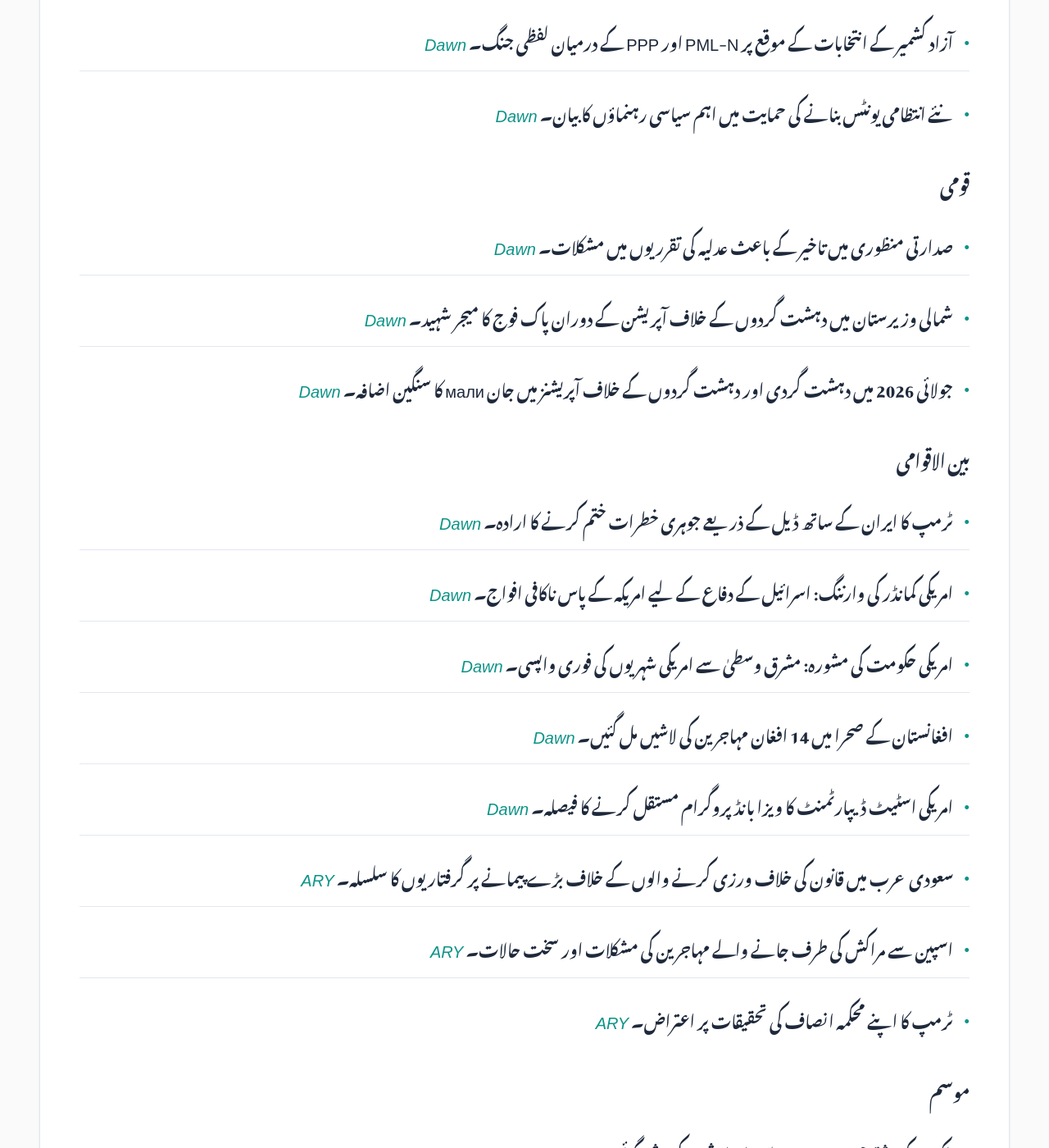
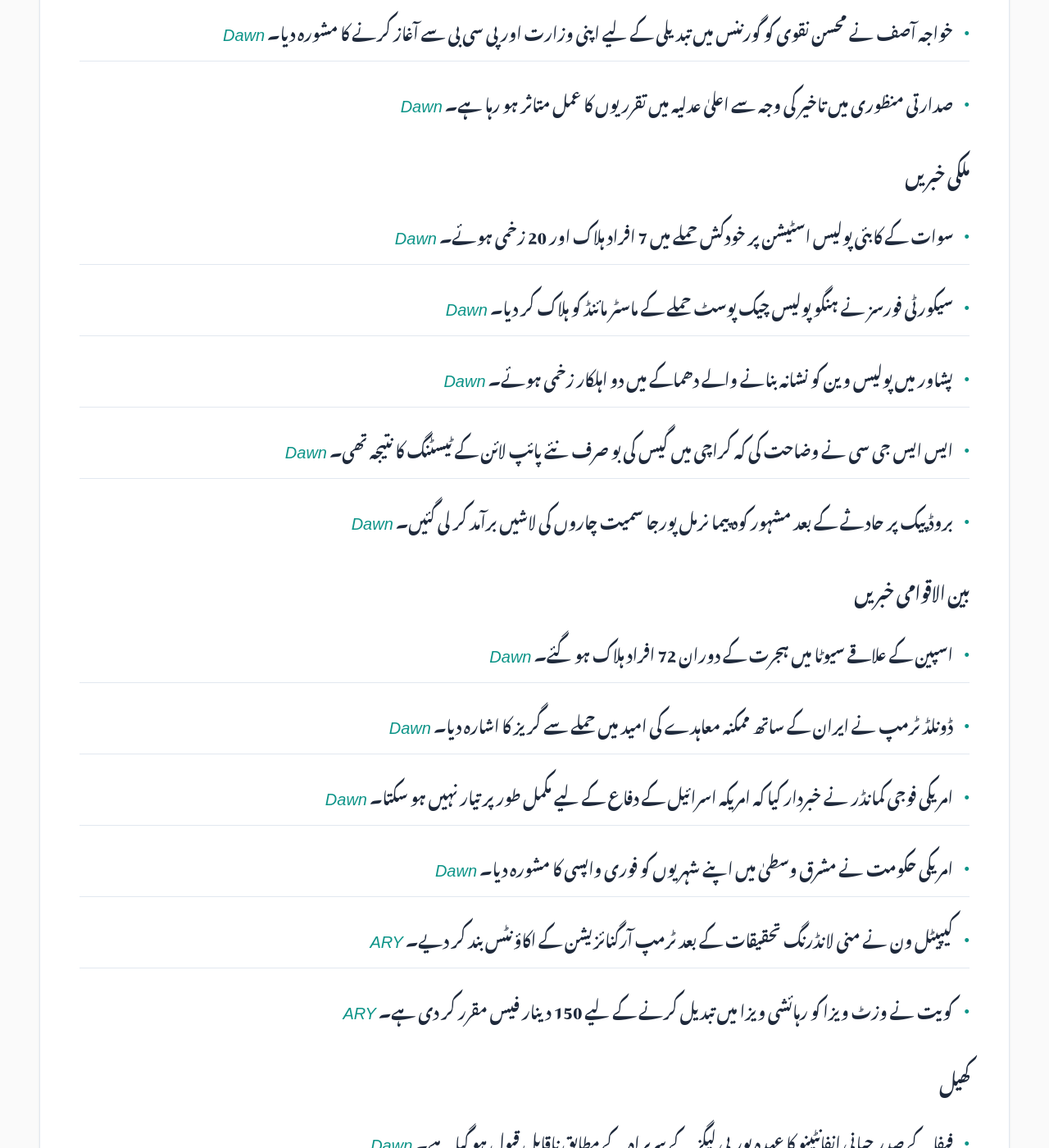
Before and after one commit to zsubzwary/news, a Jekyll site: the page built from ur/index.md, in a window 1280 px wide and 1400 px high, scrolled down 1360 px. Shown: the whole window at 82% size. Built offline with Jekyll 4.4.1, drawn with Linux system fonts in a browser that asks for light colours; some web fonts are replaced; comment, search, counter and statistics services are not loaded; some of the changed text lies outside the part shown.

Commit message:
DateTime; 2026-08-02T16:09:13.861Z

```diff
--- a/ur/index.md
+++ b/ur/index.md
@@ -7,50 +7,48 @@ rtl: true
 
 پاکستان کی تازہ خبروں کا خلاصہ
 
- &lrm; 02-Aug-2026 09:09PKT
+ &lrm; 02-Aug-2026 21:09PKT
 
 پڑھنے کا وقت : 3 منٹ
 
 ### معیشت
-- بلوچستان میں ایرانی تیل کی اسمگلنگ میں 60 فیصد کمی کا دعویٰ۔ *[Dawn](https://www.dawn.com/news/2020065/iranian-oil-smuggling-drops-60pc-claim-sources)*
-- پاکستان کی آٹو پالیسی پر نئی بحث اور صنعتی چیلنجز۔ *[Dawn](https://www.dawn.com/news/2020071/rethinking-the-auto-policy)*
-- مختلف علاقوں میں گیس کی فراہمی 12 گھنٹوں کے لیے معطل رہے گی۔ *[ARY](https://arynews.tv/gas-supply-to-be-suspended-in-these-areas-for-12-hours)*
-- پاکستان میں سیمنٹ کی موجودہ قیمتوں کی تفصیلات۔ *[ARY](https://arynews.tv/cement-price-in-pakistan-today-august-1-2026)*
+- یورپی ممالک کی جانب سے پاکستان کی ٹیکسٹائل صنعت پر لگائے جانے والے الزامات کے حوالے سے بحث جاری ہے۔ *[Dawn](https://www.dawn.com/news/2020141/guilty-until-proven-innocent-pakistans-textile-trade-on-trial)*
+- بلوچستان میں کارروائیوں کے باعث ایران سے ہونے والی تیل کی اسمگلنگ میں 60 فیصد کمی آئی ہے۔ *[Dawn](https://www.dawn.com/news/2020065/iranian-oil-smuggling-drops-60pc-claim-sources)*
+
+### موسم
+- حیدرآباد میں بارشوں کے باعث معمولات زندگی متاثر ہوئے اور بجلی کی فراہمی میں خلل پڑا۔ *[Dawn](https://www.dawn.com/news/2020152/routine-life-disrupted-in-hyderabad-after-rain-lashes-city)*
+- پاکستان کے بیشتر حصوں میں 4 اگست تک شدید بارشوں کی پیشگوئی کی گئی ہے۔ *[Dawn](https://www.dawn.com/news/2020036/most-parts-of-country-brace-for-heavy-rains)*
+- جنوبی کوریا میں ریکارڈ گرمی، درجہ حرارت 42.5 ڈگری سینٹی گریڈ تک پہنچ گیا۔ *[Dawn](https://www.dawn.com/news/2020115/south-korea-records-its-highest-ever-temperature-of-425c)*
 
 ### سیاست
-- آزاد جموں و کشمیر میں انتخابات کے دوسرے مرحلے کا آغاز۔ *[Dawn](https://www.dawn.com/news/2020095/second-phase-of-ajk-polls-begins-in-muzaffarabad-division)*
-- آزاد کشمیر میں انتخابات کے نتائج پر اتحادیوں (PML-N اور PPP) کے درمیان بڑھتا ہوا تناؤ۔ *[Dawn](https://www.dawn.com/news/2020046/allies-rift-continues-to-widen-as-ajk-polls-enter-2nd-phase)*
-- بلاول بھٹو زرداری کی مصالحت کمیشن کے حوالے سے اہم پیش رفت۔ *[Dawn](https://www.dawn.com/news/2019950/bilawal-receives-jaac-response-on-reconciliation-commission-says-ajk-pm-to-consult-stakeholders-on-way-forward)*
-- آزاد کشمیر کے انتخابات کے تناؤ کو کم کرنے کے لیے سیاسی رہنماؤں کی ملاقاتیں۔ *[Dawn](https://www.dawn.com/news/2019951/pml-n-ppp-leaders-resume-talks-to-ease-tensions-over-ajk-polls)*
-- آزاد کشمیر کے انتخابات کے موقع پر PML-N اور PPP کے درمیان لفظی جنگ۔ *[Dawn](https://www.dawn.com/news/2019925/ppp-pml-n-continue-war-of-words-on-eve-of-muzaffarabad-elections)*
-- نئے انتظامی یونٹس بنانے کی حمایت میں اہم سیاسی رہنماؤں کا بیان۔ *[Dawn](https://www.dawn.com/news/2019935/enough-is-enough-mqm-p-leaders-shahid-khaqan-back-creation-of-new-administrative-units)*
+- آزاد جموں و کشمیر کے انتخابات کے دوسرے مرحلے کے اختتام پر rigging کے الزامات سامنے آئے۔ *[Dawn](https://www.dawn.com/news/2020095/second-phase-of-ajk-polls-conclude-amid-renewed-rigging-allegations-by-ppp)*
+- الیکشن کمیشن کی جانب سے وفات پا جانے والے ووٹرز کو حذف کرنے کے بعد انتخابی فہرستوں میں کمی واقع ہوئی۔ *[Dawn](https://www.dawn.com/news/2020147/electoral-rolls-shrink-by-589458-in-less-than-two-months-as-ecp-removes-1.48m-deceased-voters)*
+- خواجہ آصف نے محسن نقوی کو گورننس میں تبدیلی کے لیے اپنی وزارت اور پی سی بی سے آغاز کرنے کا مشورہ دیا۔ *[Dawn](https://www.dawn.com/news/2020112/asif-reacts-to-naqvis-call-for-governance-reset-urges-him-to-begin-with-his-own-ministry-or-pcb)*
+- صدارتی منظوری میں تاخیر کی وجہ سے اعلیٰ عدلیہ میں تقرریوں کا عمل متاثر ہو رہا ہے۔ *[Dawn](https://www.dawn.com/news/2020043/presidential-nod-delay-hits-judiciary-appointments)*
 
-### قومی
-- صدارتی منظوری میں تاخیر کے باعث عدلیہ کی تقرریوں میں مشکلات۔ *[Dawn](https://www.dawn.com/news/2020043/presidential-nod-delay-hits-judiciary-appointments)*
-- شمالی وزیرستان میں دہشت گردوں کے خلاف آپریشن کے دوران پاک فوج کا میجر شہید۔ *[Dawn](https://www.dawn.com/news/2019936/army-major-martyred-in-north-waziristan-ibo-ispr)*
-- جولائی 2026 میں دہشت گردی اور دہشت گردوں کے خلاف آپریشنز میں جان мали کا سنگین اضافہ۔ *[Dawn](https://www.dawn.com/news/2019937/july-deadliest-month-of-2026-as-205-lives-lost-401-terrorists-killed-picss)*
+### ملکی خبریں
+- سوات کے کابئی پولیس اسٹیشن پر خودکش حملے میں 7 افراد ہلاک اور 20 زخمی ہوئے۔ *[Dawn](https://www.dawn.com/news/2020154/at-least-7-killed-20-injured-in-suicide-attack-on-kabal-police-station-in-swat)*
+- سیکورٹی فورسز نے ہنگو پولیس چیک پوسٹ حملے کے ماسٹر مائنڈ کو ہلاک کر دیا۔ *[Dawn](https://www.dawn.com/news/2020144/security-forces-kill-mastermind-of-hangu-police-checkpost-attack-sources)*
+- پشاور میں پولیس وین کو نشانہ بنانے والے دھماکے میں دو اہلکار زخمی ہوئے۔ *[Dawn](https://www.dawn.com/news/2020137/2-cops-injured-in-ied-blast-targeting-police-van-in-peshawar)*
+- ایس ایس جی سی نے وضاحت کی کہ کراچی میں گیس کی بو صرف نئے پائپ لائن کے ٹیسٹنگ کا نتیجہ تھی۔ *[Dawn](https://www.dawn.com/news/2020140/ssgc-assures-citizens-there-is-no-gas-leak-says-odourisation-plant-testing-led-to-complaints)*
+- بروڈ پیک پر حادثے کے بعد مشہور کوہ پیما نرمل پورجا سمیت چاروں کی لاشیں برآمد کر لی گئیں۔ *[Dawn](https://www.dawn.com/news/2020134/bodies-of-nepalese-climber-nirmal-purja-3-other-mountaineers-recovered-on-broad-peak-alpine-club)*
 
-### بین الاقوامی
-- ٹرمپ کا ایران کے ساتھ ڈیل کے ذریعے جوہری خطرات ختم کرنے کا ارادہ۔ *[Dawn](https://www.dawn.com/news/2020104/trump-says-us-locked-and-loaded-but-will-hold-off-on-fresh-iran-attack-in-hope-of-quick-deal)*
-- امریکی کمانڈر کی وارننگ: اسرائیل کے دفاع کے لیے امریکہ کے پاس ناکافی افواج۔ *[Dawn](https://www.dawn.com/news/2020037/us-may-not-have-enough-forces-to-defend-israel-against-iran)*
-- امریکی حکومت کی مشورہ: مشرق وسطیٰ سے امریکی شہریوں کی فوری واپسی۔ *[Dawn](https://www.dawn.com/news/2020047/us-govt-advises-americans-to-leave-mideast)*
-- افغانستان کے صحرا میں 14 افغان مہاجرین کی لاشیں مل گئیں۔ *[Dawn](https://www.dawn.com/news/2020038/14-afghan-migrants-found-dead-in-desert)*
-- امریکی اسٹیٹ ڈیپارٹمنٹ کا ویزا بانڈ پروگرام مستقل کرنے کا فیصلہ۔ *[Dawn](https://www.dawn.com/news/2019949/us-to-make-visa-bond-programme-permanent-for-people-from-dozens-of-countries)*
-- سعودی عرب میں قانون کی خلاف ورزی کرنے والوں کے خلاف بڑے پیمانے پر گرفتاریوں کا سلسلہ۔ *[ARY](https://arynews.tv/saudi-arabia-arrests-over-14000-law-violators-in-one-week)*
-- اسپین سے مراکش کی طرف جانے والے مہاجرین کی مشکلات اور سخت حالات۔ *[ARY](https://arynews.tv/ceuta-a-harsh-reality-for-migrants-seeking-hope)*
-- ٹرمپ کا اپنے محکمہ انصاف کی تحقیقات پر اعتراض۔ *[ARY](https://arynews.tv/trump-disputes-his-own-justice-department-findings)*
-
-### موسم
-- ملک کے بیشتر حصوں میں موسلا دھار بارشوں کی پیش گوئی۔ *[Dawn](https://www.dawn.com/news/2020036/most-parts-of-country-brace-for-heavy-rains)*
-- پنجاب اور سندھ کے بڑے شہروں میں اربن فلڈنگ کا خطرہ۔ *[Dawn](https://www.dawn.com/news/2020068/urban-flooding)*
+### بین الاقوامی خبریں
+- اسپین کے علاقے سیوٹا میں ہجرت کے دوران 72 افراد ہلاک ہو گئے۔ *[Dawn](https://www.dawn.com/news/2020149/at-least-72-died-in-spains-ceuta-migrant-rush)*
+- ڈونلڈ ٹرمپ نے ایران کے ساتھ ممکنہ معاہدے کی امید میں حملے سے گریز کا اشارہ دیا۔ *[Dawn](https://www.dawn.com/news/2020104/trump-says-us-locked-and-loaded-but-will-hold-off-on-fresh-iran-attack-in-hope-of-quick-deal)*
+- امریکی فوجی کمانڈر نے خبردار کیا کہ امریکہ اسرائیل کے دفاع کے لیے مکمل طور پر تیار نہیں ہو سکتا۔ *[Dawn](https://www.dawn.com/news/2020037/us-may-not-have-enough-forces-to-defend-israel-against-iran)*
+- امریکی حکومت نے مشرق وسطیٰ میں اپنے شہریوں کو فوری واپسی کا مشورہ دیا۔ *[Dawn](https://www.dawn.com/news/2020047/us-govt-advises-americans-to-leave-mideast)*
+- کیپیٹل ون نے منی لانڈرنگ تحقیقات کے بعد ٹرمپ آرگنائزیشن کے اکاؤنٹس بند کر دیے۔ *[ARY](https://arynews.tv/capital-one-says-it-closed-trump-organizations-accounts-after-anti-money-laundering-probe)*
+- کویت نے وزٹ ویزا کو رہائشی ویزا میں تبدیل کرنے کے لیے 150 دینار فیس مقرر کر دی ہے۔ *[ARY](https://arynews.tv/kuwait-sets-kd-150-fee-to-convert-visit-visa-to-residency)*
 
 ### کھیل
-- فیفا کے صدر انفینٹینو کے مستقبل پر خطرہ۔ *[ARY](https://arynews.tv/infantinos-fifa-future-in-jeopardy)*
+- فیفا کے صدر جیانی انفانٹینو کا عہدہ یورپی لیگز کے سربراہ کے مطابق ناقابل قبول ہو گیا ہے۔ *[Dawn](https://www.dawn.com/news/2020133/fifa-chief-infantinos-position-looks-unacceptable-head-of-european-leagues-says)*
+- ایرلنگ ہالینڈ کی کارکردگی نے انہیں عالمی سطح پر قیمتی کھلاڑی بنا دیا ہے۔ *[ARY](https://arynews.tv/fifa-world-cup-2026-made-erling-haaland-priceless)*
+
+### صحت
+- ریاست لوئیزیانا میں انڈوں کی واپسی کے بعد سالمونیلا کے پھیلاؤ کی اطلاع۔ *[ARY](https://arynews.tv/louisiana-reports-salmonella-outbreak-linked-to-massive-egg-recall-brands-lot-codes-and-symptoms)*
+- نائکول 'سنوکی' پولزی نے کینسر کے علاج کے بعد صحت یابی کی تازہ ترین صورتحال شیئر کی۔ *[ARY](https://arynews.tv/nicole-snooki-polizzi-shares-candid-recovery-update-following-cervical-cancer-hysterectomy)*
 
 ### دیگر
-- مشہور مائینٹینر نرمل پورجا کا برفانی تودہ (ایولینچ) کے نتیجے میں انتقال۔ *[Dawn](https://www.dawn.com/news/2019914/renowned-mountaineer-nirmal-purja-others-perish-in-broad-peak-avalanche-climbing-company-confirms)*
-- طاقت اور نوجوان نسل کے حوالے سے تجزیہ۔ *[Dawn](https://www.dawn.com/news/2020076/power-and-youth)*
-- شہزادہ ولیم کا نرمل پورجا کو خراج عقیدت۔ *[ARY](https://arynews.tv/prince-william-pays-heartfelt-tribute-to-nirmal-purja)*
-- ٹیلر فرٹز اور سنای سُوینی کے حوالے سے وائرل بیان۔ *[ARY](https://arynews.tv/taylor-fritzs-sydney-sweeney-statement-goes-viral)*
-- برکلن بیکھم کی شادی کے حوالے سے حیران کن دعویٰ۔ *[ARY](https://arynews.tv/brooklyn-beckham-wedding-guest-makes-shocking-claim)*
-- 'باربی' کے سیکوئل کے حوالے سے مذاکرات میں رکاوٹ۔ *[ARY](https://arynews.tv/barbie-sequel-talks-hit-roadblock-over-offer-dispute)*
+- شہزادی کیٹ اور ولیم کی ایک پیاری ویڈیو کلپ سامنے آئی ہے۔ *[ARY](https://arynews.tv/princess-kate-williams-sweet-video-clip-with-a-message)*
+- ٹام ہالینڈ نے 'ایوینجرز: ڈومز ڈے' میں اپنی ممکنہ واپسی کے حوالے سے اشارہ کیا۔ *[ARY](https://arynews.tv/tom-holland-teases-possible-avengers-doomsday-appearance)*
```
